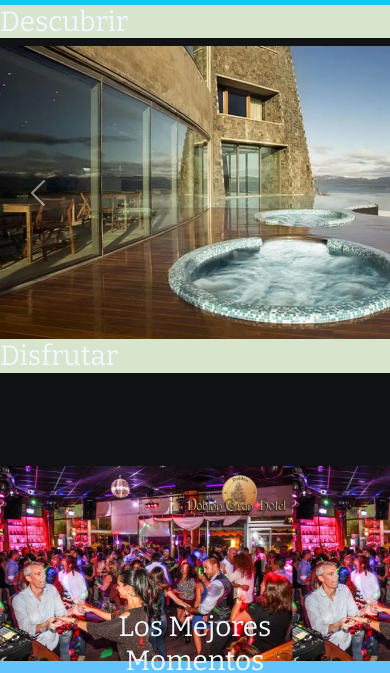
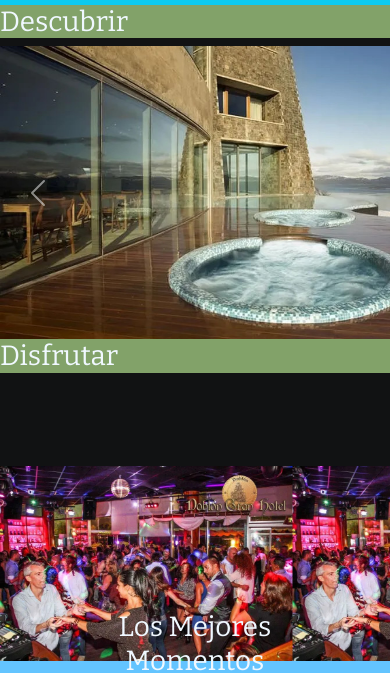
Before and after one commit to nestdanchia/TPTURISMO, a plain HTML site: page index.html in a window 390 px wide. Shown: the part 211-884 px from the top of the page. Drawn offline with nearby package versions, Linux system fonts and the light colour scheme.

Commit message:
Update main.css
@media color

```diff
--- a/css/main.css
+++ b/css/main.css
@@ -17,7 +17,7 @@ h1,h2,h3,h4,h5, button, .amiibo-name{
   Su uso para un breakpoint personalizado*/
 @media (max-width: 768px) {
   h1{
-        background-color: #d7e5cc;
+        background-color: #82a269;
     }
 }
 /*
```
